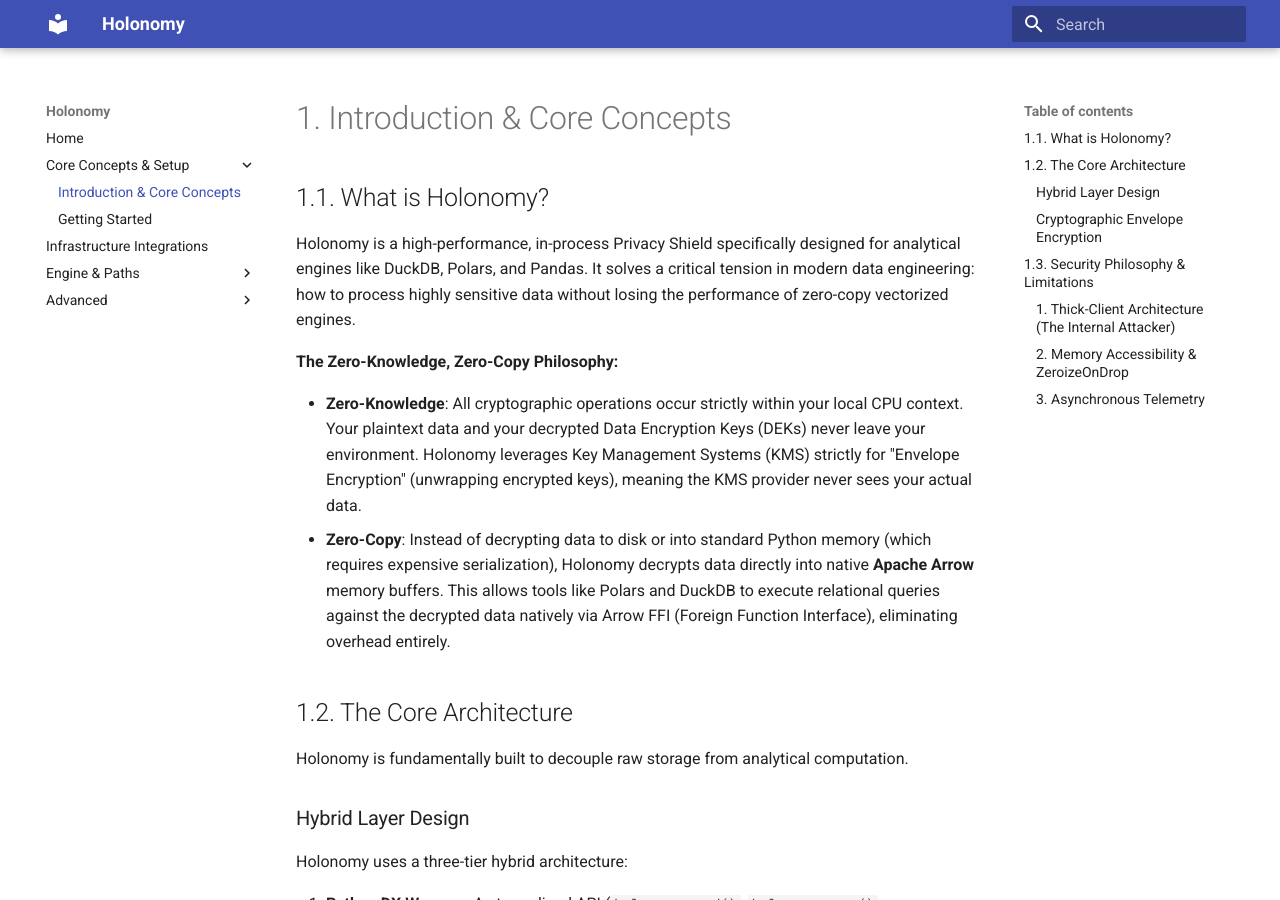
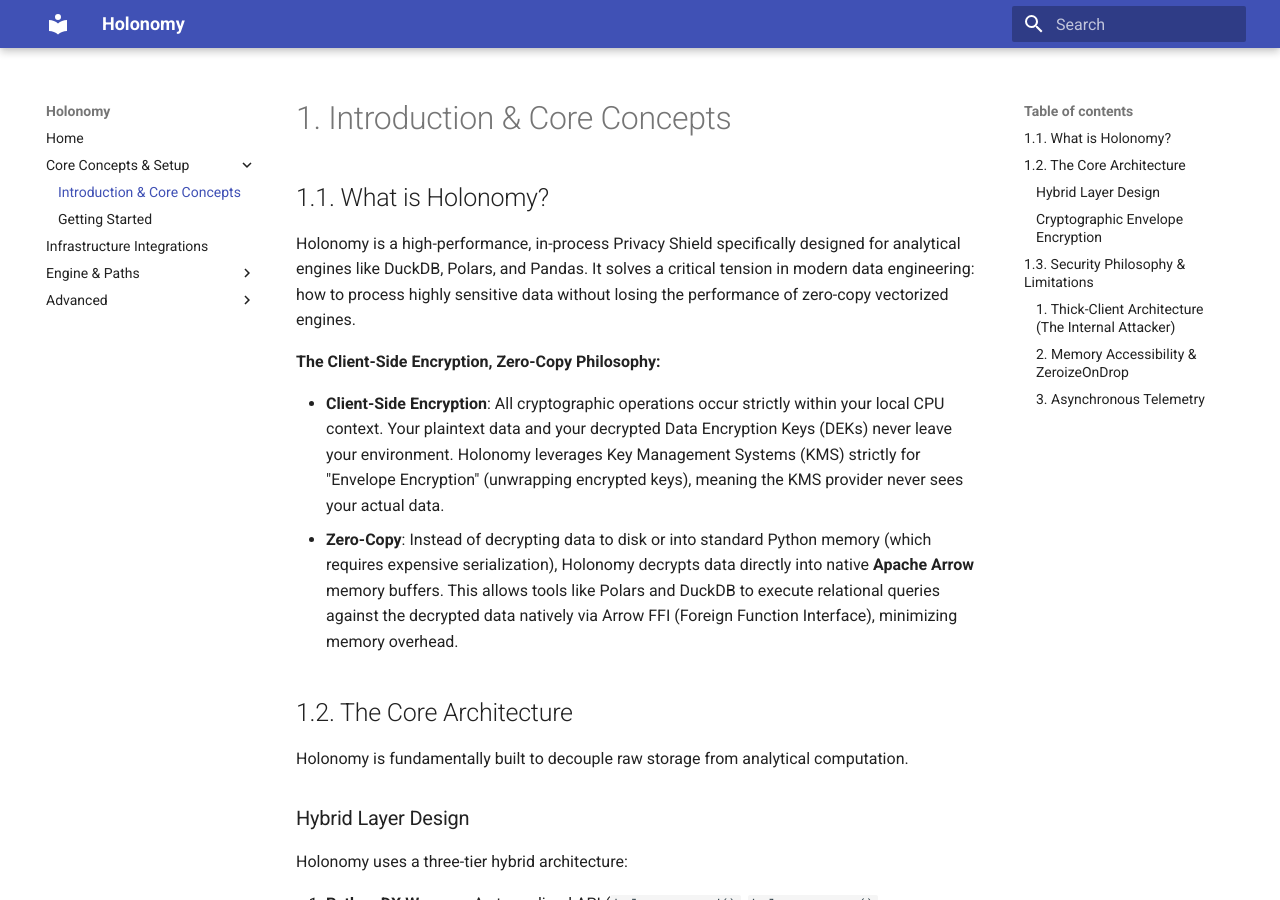
Before and after one commit to kpruntov/holonomy-source, an MkDocs documentation site: the page built from docs/1_introduction_and_core_concepts.md, in a window 1280 px wide and 900 px high. Built offline with MkDocs 1.6.1 and Material for MkDocs 9.7.7, drawn with Linux system fonts in a browser that asks for light colours.

Commit message:
docs: align marketing pitch, clarify threat model, and fix inconsistencies

```diff
--- a/docs/1_introduction_and_core_concepts.md
+++ b/docs/1_introduction_and_core_concepts.md
@@ -3,10 +3,10 @@
 ## 1.1. What is Holonomy?
 Holonomy is a high-performance, in-process Privacy Shield specifically designed for analytical engines like DuckDB, Polars, and Pandas. It solves a critical tension in modern data engineering: how to process highly sensitive data without losing the performance of zero-copy vectorized engines.
 
-**The Zero-Knowledge, Zero-Copy Philosophy:**
+**The Client-Side Encryption, Zero-Copy Philosophy:**
 
-- **Zero-Knowledge**: All cryptographic operations occur strictly within your local CPU context. Your plaintext data and your decrypted Data Encryption Keys (DEKs) never leave your environment. Holonomy leverages Key Management Systems (KMS) strictly for "Envelope Encryption" (unwrapping encrypted keys), meaning the KMS provider never sees your actual data.
-- **Zero-Copy**: Instead of decrypting data to disk or into standard Python memory (which requires expensive serialization), Holonomy decrypts data directly into native **Apache Arrow** memory buffers. This allows tools like Polars and DuckDB to execute relational queries against the decrypted data natively via Arrow FFI (Foreign Function Interface), eliminating overhead entirely.
+- **Client-Side Encryption**: All cryptographic operations occur strictly within your local CPU context. Your plaintext data and your decrypted Data Encryption Keys (DEKs) never leave your environment. Holonomy leverages Key Management Systems (KMS) strictly for "Envelope Encryption" (unwrapping encrypted keys), meaning the KMS provider never sees your actual data.
+- **Zero-Copy**: Instead of decrypting data to disk or into standard Python memory (which requires expensive serialization), Holonomy decrypts data directly into native **Apache Arrow** memory buffers. This allows tools like Polars and DuckDB to execute relational queries against the decrypted data natively via Arrow FFI (Foreign Function Interface), minimizing memory overhead.
 
 ## 1.2. The Core Architecture
 Holonomy is fundamentally built to decouple raw storage from analytical computation.
--- a/overrides/main.html
+++ b/overrides/main.html
@@ -125,98 +119,68 @@
             text-transform: uppercase;
         }
 
-        /* 2. Pillar Blocks (3 Columns) */
-        .pillar h3 {
-            font-size: 1.8rem;
-        }
-
-        /* Left Pillar: Company Pitch */
-        .block-company {
-            background-color: var(--white);
-            color: var(--lapis);
-        }
+        .pillar h3 { font-size: 1.8rem; }
+        .block-company { background-color: var(--white); color: var(--lapis); }
         .block-company h3 { color: var(--coral); }
-
-        /* Middle Pillar: Developers */
-        .block-dev {
-            background-color: var(--lapis);
-            color: var(--white);
-            box-shadow: 12px 12px 0px var(--goldenrod);
-            border-color: var(--lapis);
-        }
+        .block-dev { background-color: var(--lapis); color: var(--white); box-shadow: 12px 12px 0px var(--goldenrod); border-color: var(--lapis); }
         .block-dev h3 { color: var(--bg-flax); }
-
-        /* Right Pillar: Compliance */
-        .block-comp {
-            background-color: var(--coral);
-            color: var(--white);
-            box-shadow: 12px 12px 0px var(--white);
-            border-color: var(--white);
-        }
+        .block-comp { background-color: var(--coral); color: var(--white); box-shadow: 12px 12px 0px var(--white); border-color: var(--white); }
         .block-comp h3 { color: var(--bg-flax); }
 
         @media (max-width: 900px) {
-            .grid-container {
-                grid-template-columns: 1fr;
-            }
+            .grid-container { grid-template-columns: 1fr; }
         }
     </style>
 </head>
 <body>
     <div class="grid-container">
 
-        <!-- Header -->
         <div class="block header-block">
             <div class="content" style="align-items: center;">
                 <h1>Holonomy</h1>
-                <p>Execute analytics locally without proxies. Safely pull encrypted datasets to your local machine and dynamically enforce Row-Level Security (RLS) and Data Masking at read-time—before the data ever reaches your DataFrame.</p>
-
+                <p>Lightweight, decentralized governance for well-intentioned users. Evaluate Row-Level Security (RLS) and Data Masking entirely in-process using client-side Parquet Modular Encryption—without expensive proxies.</p>
                 <a href="{{ base_url }}/1_introduction_and_core_concepts/" class="docs-btn">
                     <span>Read the Documentation &rarr;</span>
                 </a>
             </div>
         </div>
 
-        <!-- Pillar 1: General/Company -->
         <div class="block pillar block-company">
             <div class="content">
                 <h3>Local Processing Enablement</h3>
                 <p>
-                    Stop forcing analytical workloads into expensive, centralized cloud environments just to enforce access policies.
+                    Stop forcing analytical workloads into centralized cloud compute clusters just to enforce access policies.
                 </p>
                 <p>
-                    Holonomy leverages your existing infrastructure (KMS, IdP, S3) to decrypt and filter data entirely in-process, saving immense compute costs while enabling data scientists to work comfortably on their local machines.
+                    Holonomy leverages your existing infrastructure (KMS, IdP, S3) to filter data entirely in-process. Ideal for EU and GDPR-minded teams requiring strict data localization and pseudonymization without the cloud egress costs.
                 </p>
             </div>
         </div>
 
-        <!-- Pillar 2: Developers -->
         <div class="block pillar block-dev">
             <div class="content">
-                <h3>Blazing Fast & Secure</h3>
+                <h3>Lightweight & Transparent</h3>
                 <p>
-                    Built on a highly concurrent Rust core and the Apache Arrow C Data Interface for true zero-copy semantics.
+                    Built on a highly concurrent Rust core and the Apache Arrow C Data Interface to keep local analytics blazing fast with native integrations for Polars and DuckDB.
                 </p>
                 <p>
-                    Your data is handled with extreme paranoia. Cryptographic keys (DEKs) are forcefully wiped from memory the exact moment they are no longer needed using strict <code>ZeroizeOnDrop</code> patterns.
+                    A clean DX with a zero-config local mock mode ensures developers can rapidly prototype notebooks and pipelines while preventing accidental exposure of sensitive columns.
                 </p>
             </div>
         </div>
 
-        <!-- Pillar 3: Compliance -->
         <div class="block pillar block-comp">
             <div class="content">
-                <h3>Centrally Manageable</h3>
+                <h3>Cross-Org & Central Control</h3>
                 <p>
-                    Write policies once, enforce them everywhere.
+                    Share encrypted Parquet files safely across organization boundaries.
                 </p>
                 <p>
-                    Compliance officers dictate access rules via centralized JSON Policy Manifests. Holonomy strictly evaluates these contracts at runtime to enforce masking, ensuring enterprise compliance no matter where the Python script is executed.
+                    Compliance officers dictate access rules via centralized JSON Policy Manifests. Holonomy applies these as guardrails at runtime to enforce masking, enabling secure collaboration and dev/test environments.
                 </p>
             </div>
         </div>
 
-        <!-- Licensing & Contact -->
         <div class="block header-block" style="margin-top: 2rem; border-color: var(--coral); box-shadow: 12px 12px 0px var(--goldenrod);">
             <div class="content" style="align-items: center; text-align: center;">
                 <h2 style="color: var(--coral); font-size: 2.2rem;">Early Adopter Licensing</h2>
```
Also changed, not shown: other parts of overrides/main.html (+0 -6 lines), docs/2_getting_started_and_installation.md (+4 -4 lines), docs/3_policy_and_governance_engine.md (+1 -1 lines), docs/7_infrastructure_and_security_integrations.md (+1 -1 lines).
